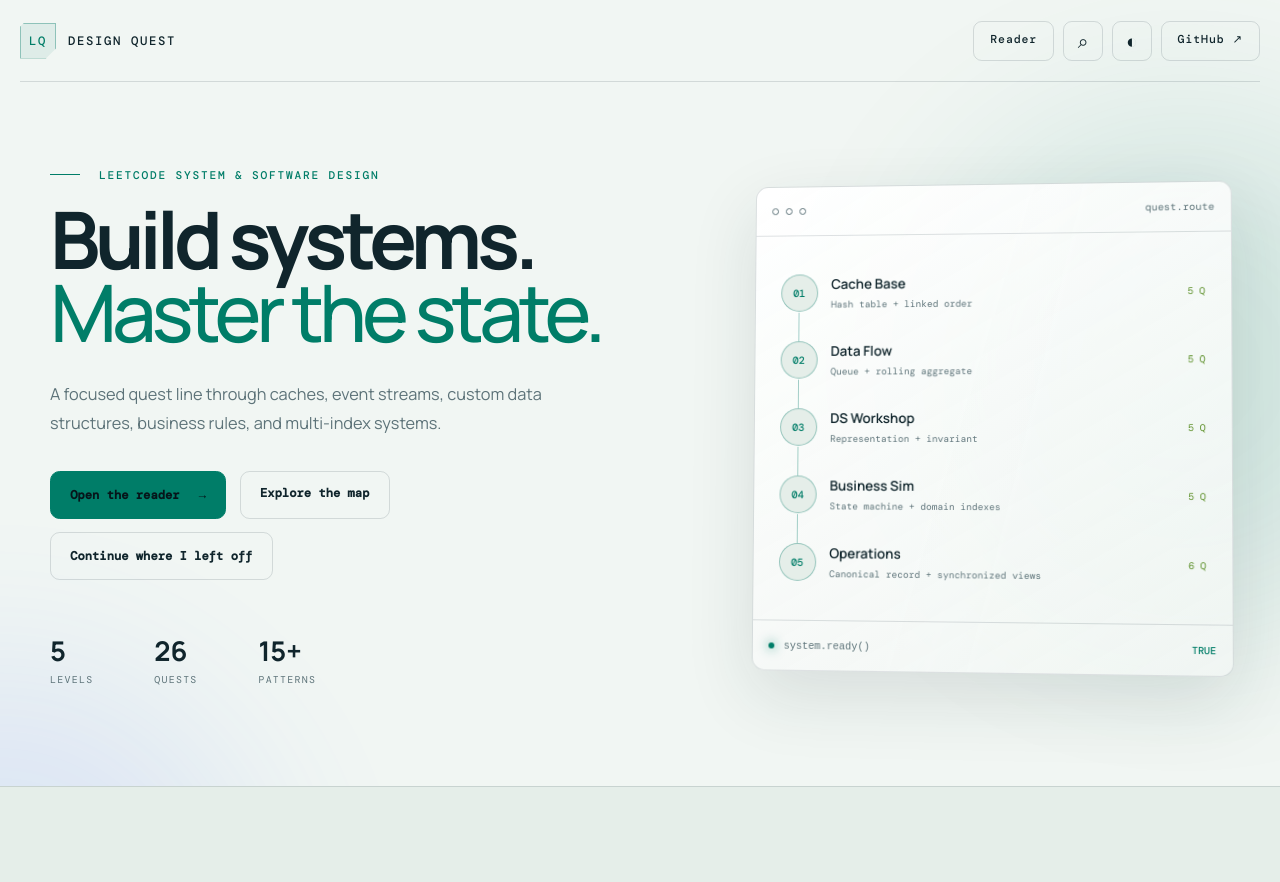
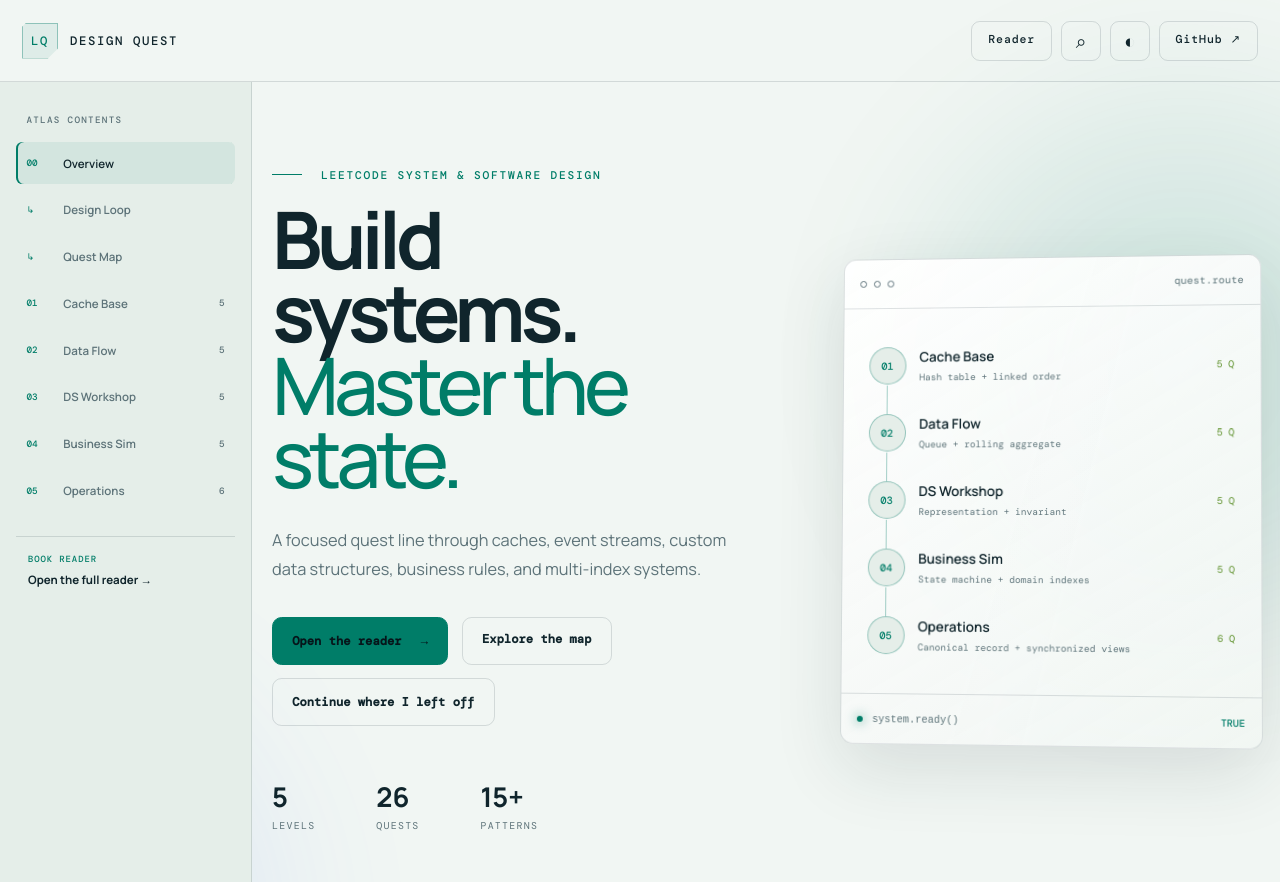
Before and after one commit to buicongnguyen/Leetcode_Quest_Design, a website: page site/index.html in a window 1280 px wide. Shown: the top 882 px of the page. Drawn offline with nearby package versions, Linux system fonts and the light colour scheme; files whose address does not match are found by name.

Commit message:
Align atlas and reader sidebars

```diff
--- a/scripts/check-site.mjs
+++ b/scripts/check-site.mjs
@@ -28,11 +28,13 @@
 }
 for (const file of ["index.html", "styles.css", "app.js"]) await access(path.join(root, "site", file));
 for (const required of ["Skip to quest map", "aria-live=", "quest-dialog", "search-dialog", "theme-toggle"]) assert.ok(html.includes(required), `Missing accessible UI contract: ${required}`);
+for (const atlasNavigation of ["atlas-sidebar", "atlas-tree", "ATLAS CONTENTS"]) assert.ok(html.includes(atlasNavigation), `Missing atlas contents navigation: ${atlasNavigation}`);
 assert.ok(css.includes("@media (max-width: 680px)"), "Mobile layout is missing");
 assert.ok(css.includes("prefers-reduced-motion"), "Reduced-motion support is missing");
 for (const behavior of ["localStorage", "showModal", "data-difficulty", "leetcode.cn/problems", "leetcode.com/problems"]) assert.ok(js.includes(behavior), `Missing interaction: ${behavior}`);
 for (const readerBehavior of ["IntersectionObserver", "search-index.json", "reader-menu", "localStorage"]) assert.ok(bookJs.includes(readerBehavior), `Missing reader interaction: ${readerBehavior}`);
 assert.ok(bookCss.includes(".book-tree"), "Nested reader tree is missing");
+assert.ok(bookCss.includes("grid-template-columns:280px minmax(0,1fr) 240px"), "Reader columns must span from the left edge to the right edge");
 const buildScript = await readFile(path.join(root, "scripts", "build-site.mjs"), "utf8");
 for (const readerRoute of ["en", "learn", "level-${level.number}.html", "search-index.json"]) assert.ok(buildScript.includes(readerRoute), `Reader build route is missing: ${readerRoute}`);
 
--- a/site/app.js
+++ b/site/app.js
@@ -58,6 +58,20 @@
     </div>`).join("");
 }
 
+function renderAtlasTree() {
+  const tree = document.querySelector("#atlas-tree");
+  tree.insertAdjacentHTML("beforeend", state.data.levels.map(level => `
+    <a href="#${level.id}">
+      <span>0${level.number}</span>
+      <strong>${level.shortTitle}</strong>
+      <small>${level.questions.length}</small>
+    </a>`).join(""));
+  const links = [...tree.querySelectorAll("a")];
+  links.forEach(link => link.addEventListener("click", () => {
+    links.forEach(item => item.classList.toggle("active", item === link));
+  }));
+}
+
 function renderLevels() {
   const visibleLevels = state.data.levels.map(level => ({
     ...level,
@@ -68,7 +82,7 @@
   })).filter(level => level.questions.length);
 
   elements.levels.innerHTML = visibleLevels.map((level, index) => `
-    <article class="level ${index === 0 ? "open" : ""}" data-level="${level.id}">
+    <article class="level ${index === 0 ? "open" : ""}" id="${level.id}" data-level="${level.id}">
       <button class="level-header" type="button" aria-expanded="${index === 0}" aria-controls="body-${level.id}">
         <span class="level-number">L0${level.number}</span>
         <span class="level-heading"><h3>${level.title}</h3><p>${level.eyebrow}</p></span>
@@ -217,6 +231,7 @@
   document.querySelector("#stat-levels").textContent = state.data.levels.length;
   document.querySelector("#stat-quests").textContent = total;
   renderRoutePreview();
+  renderAtlasTree();
   renderLevels();
   updateProgress();
   bindStaticEvents();
--- a/site/index.html
+++ b/site/index.html
@@ -27,7 +27,17 @@
       </nav>
     </header>
 
-    <main id="main">
+    <div class="atlas-shell">
+      <aside class="atlas-sidebar" aria-label="Atlas contents">
+        <p class="atlas-sidebar-label">ATLAS CONTENTS</p>
+        <nav class="atlas-tree" id="atlas-tree">
+          <a class="active" href="#top"><span>00</span><strong>Overview</strong></a>
+          <a href="#design-loop"><span>↳</span><strong>Design Loop</strong></a>
+          <a href="#quest-map"><span>↳</span><strong>Quest Map</strong></a>
+        </nav>
+        <a class="atlas-reader-link" href="learn/"><span>BOOK READER</span><strong>Open the full reader →</strong></a>
+      </aside>
+      <main id="main">
       <section class="hero" id="top">
         <div class="hero-copy">
           <p class="kicker"><span></span> LEETCODE SYSTEM & SOFTWARE DESIGN</p>
@@ -51,7 +61,7 @@
         </div>
       </section>
 
-      <section class="manifesto" aria-labelledby="manifesto-title">
+      <section class="manifesto" id="design-loop" aria-labelledby="manifesto-title">
         <p class="section-label">THE DESIGN LOOP</p>
         <h2 id="manifesto-title">Small APIs hide <em>serious architecture.</em></h2>
         <div class="loop-grid">
@@ -89,7 +99,8 @@
           <li><span>Edge</span><p>What happens at zero capacity, expiry time, duplication, and stale data?</p></li>
         </ol>
       </section>
-    </main>
+      </main>
+    </div>
 
     <footer>
       <div><span class="brand-mark" aria-hidden="true">LQ</span><p>Original learning map. Problem titles and links belong to LeetCode; this project is not affiliated with or endorsed by LeetCode.</p></div>
--- a/site/styles.css
+++ b/site/styles.css
@@ -51,7 +51,7 @@
 .ambient-a { background: var(--accent); right: -10rem; top: 7rem; }
 .ambient-b { background: #4774ff; left: -16rem; top: 42rem; }
 
-.topbar { width: min(1240px, calc(100% - 40px)); margin: 0 auto; min-height: 82px; display: flex; align-items: center; justify-content: space-between; border-bottom: 1px solid var(--line); }
+.topbar { width: 100%; margin: 0; min-height: 82px; padding: 0 22px; display: flex; align-items: center; justify-content: space-between; border-bottom: 1px solid var(--line); }
 .brand { display: inline-flex; align-items: center; gap: .75rem; text-decoration: none; font: 500 .77rem DM Mono, monospace; letter-spacing: .13em; }
 .brand-mark { width: 36px; height: 36px; display: inline-grid; place-items: center; border: 1px solid var(--line-hot); color: var(--accent); background: color-mix(in srgb, var(--accent) 8%, transparent); font: 500 .76rem DM Mono, monospace; clip-path: polygon(12% 0, 100% 0, 100% 72%, 72% 100%, 0 100%, 0 12%); }
 .top-actions { display: flex; align-items: center; gap: .55rem; }
@@ -60,7 +60,20 @@
 .github-button { padding: .65rem 1rem; text-decoration: none; font: 500 .72rem DM Mono, monospace; letter-spacing: .08em; }
 .icon-button:hover, .github-button:hover { border-color: var(--line-hot); color: var(--accent); }
 
-main { overflow: hidden; }
+.atlas-shell { display: grid; grid-template-columns: 252px minmax(0, 1fr); align-items: start; }
+.atlas-sidebar { position: sticky; top: 0; height: 100vh; padding: 2rem 1rem; overflow: auto; background: var(--bg-soft); border-right: 1px solid var(--line); }
+.atlas-sidebar-label { margin: 0 .65rem 1rem; color: var(--muted); font: 500 .58rem DM Mono, monospace; letter-spacing: .14em; }
+.atlas-tree { display: grid; gap: .3rem; }
+.atlas-tree a { display: grid; grid-template-columns: 28px 1fr auto; gap: .55rem; align-items: center; min-height: 42px; padding: .55rem .65rem; border-radius: .4rem; color: var(--muted); text-decoration: none; }
+.atlas-tree a:hover, .atlas-tree a.active { color: var(--text); background: color-mix(in srgb, var(--accent) 8%, transparent); box-shadow: inset 2px 0 var(--accent); }
+.atlas-tree span, .atlas-tree small { color: var(--accent); font: 500 .58rem DM Mono, monospace; }
+.atlas-tree strong { font-size: .72rem; font-weight: 600; }
+.atlas-tree small { color: var(--muted); }
+.atlas-reader-link { display: grid; gap: .45rem; margin-top: 1.5rem; padding: 1rem .75rem; border-top: 1px solid var(--line); text-decoration: none; }
+.atlas-reader-link span { color: var(--accent); font: 500 .56rem DM Mono, monospace; letter-spacing: .1em; }
+.atlas-reader-link strong { font-size: .72rem; }
+.atlas-reader-link:hover strong { color: var(--accent); }
+main { min-width: 0; overflow: hidden; }
 .hero { min-height: 700px; width: min(1180px, calc(100% - 40px)); margin: 0 auto; padding: 86px 0 100px; display: grid; grid-template-columns: 1.05fr .95fr; align-items: center; gap: 8vw; }
 .kicker, .section-label { margin: 0 0 1.25rem; color: var(--accent); font: 500 .7rem DM Mono, monospace; letter-spacing: .16em; }
 .kicker span { display: inline-block; width: 30px; height: 1px; margin: 0 .65rem .22rem 0; background: var(--accent); }
@@ -188,6 +201,12 @@
 .search-empty { color: var(--muted); padding: 2rem; text-align: center; }
 
 @media (max-width: 900px) {
+  .atlas-shell { display: block; }
+  .atlas-sidebar { position: sticky; top: 0; z-index: 12; width: 100%; height: auto; padding: .55rem 14px; border-right: 0; border-bottom: 1px solid var(--line); overflow-x: auto; }
+  .atlas-sidebar-label, .atlas-reader-link { display: none; }
+  .atlas-tree { display: flex; width: max-content; }
+  .atlas-tree a { grid-template-columns: auto auto; min-height: 36px; white-space: nowrap; }
+  .atlas-tree a small { display: none; }
   .hero { grid-template-columns: 1fr; padding-top: 70px; }
   .hero-console { justify-self: stretch; width: 100%; transform: none; }
   .loop-grid { grid-template-columns: repeat(2, 1fr); }
```
Also changed, not shown: reader/book.css (+5 -4 lines).
